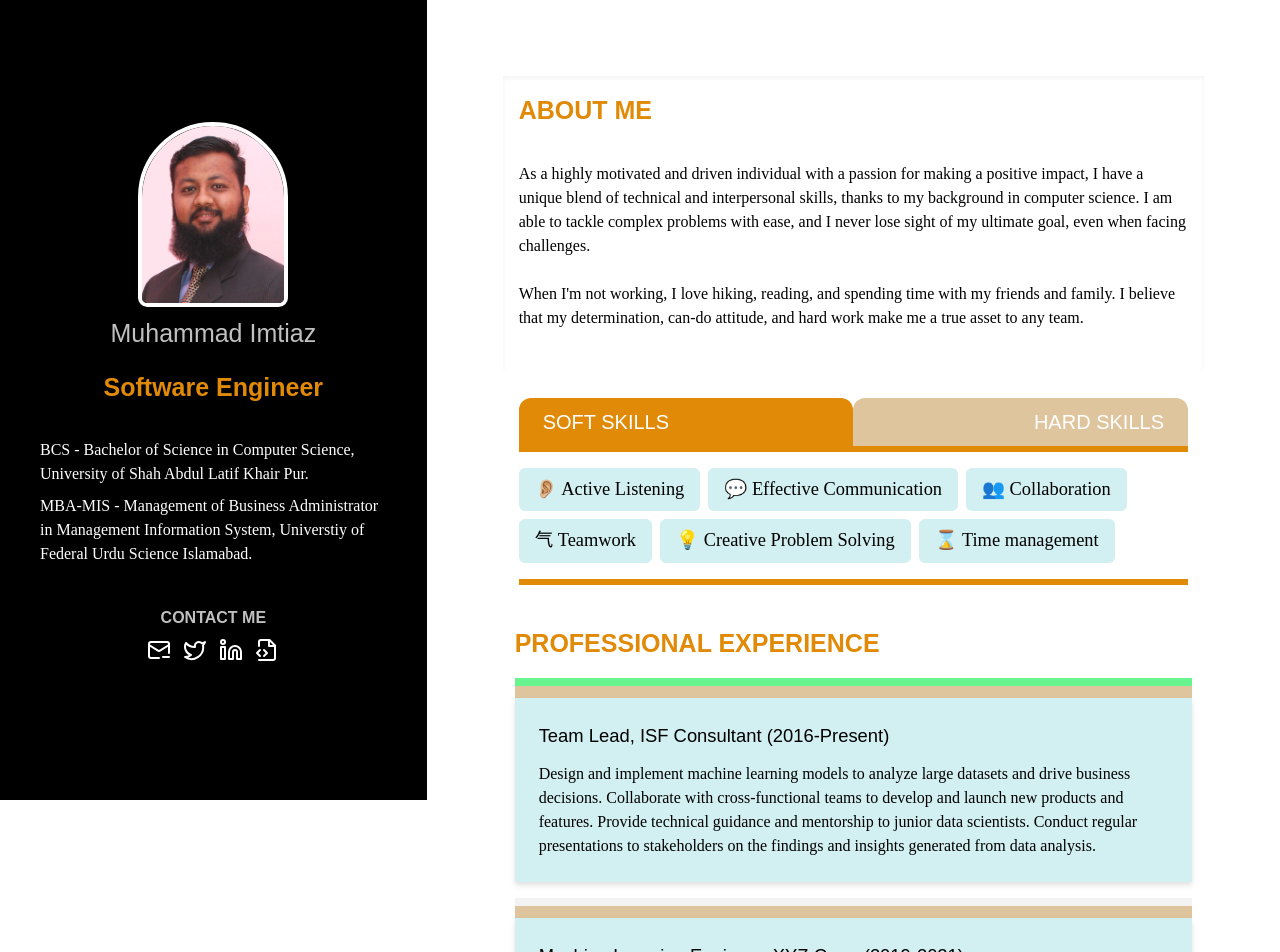
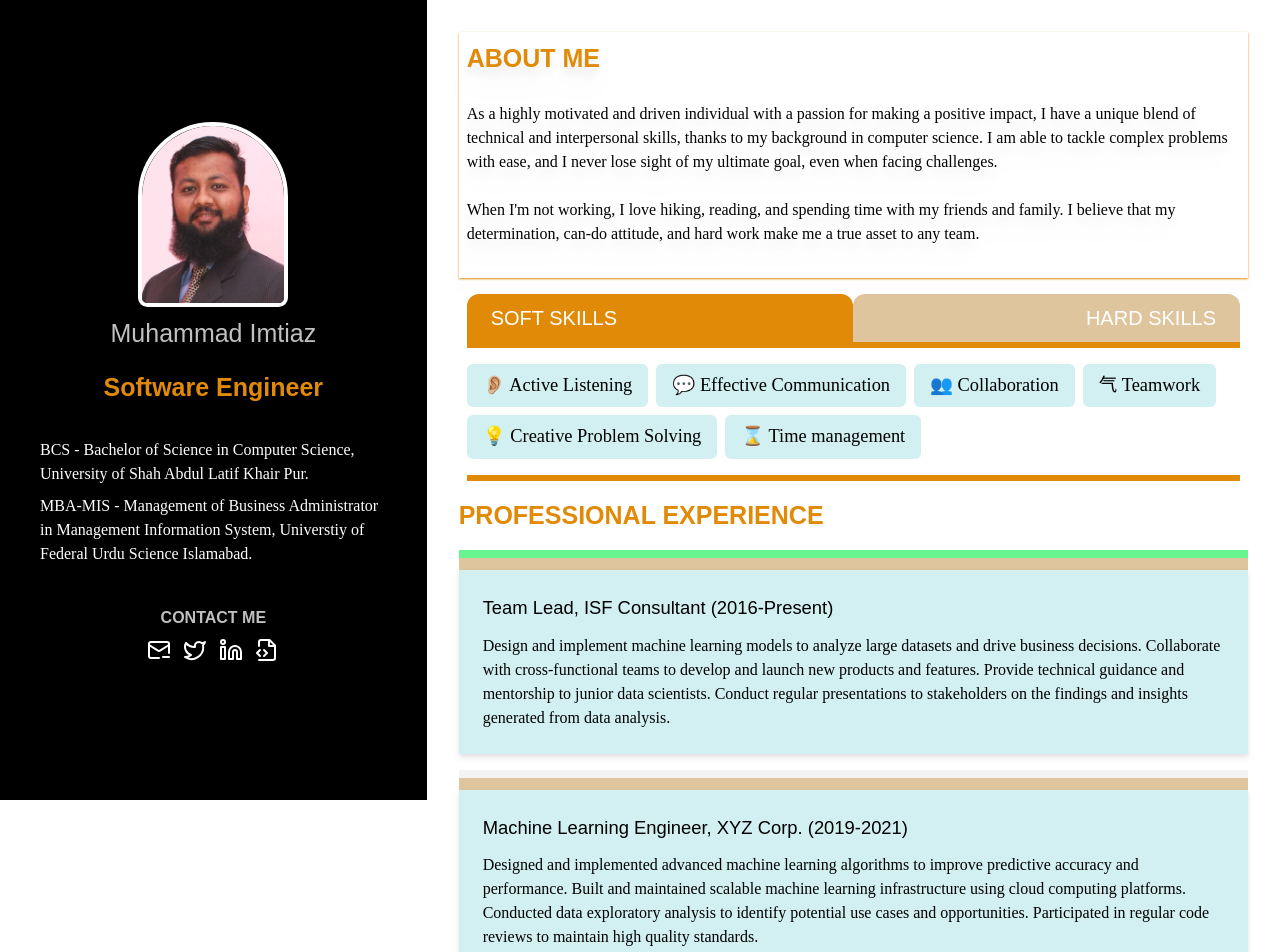
Before and after one commit to imtiazss/portfolio-app, a Next.js app: page / in a window 1280 px wide. Shown: the top 952 px of the page. Built offline with nearby package versions, Linux system fonts and the light colour scheme.

Commit message:
Final release

```diff
--- a/app/component/about-me.jsx
+++ b/app/component/about-me.jsx
@@ -6,8 +6,8 @@ const AboutMe =({data, skills})=> {
     const id = useId();
     return (
         <div>
-            <section className="shadow-inner hover:shadow-lg m-3 p-4">
-                <h2 className="mb-8"> {title}</h2>
+            <section className="drop-shadow-xl shadow-Orange shadow-sm hover:shadow-lg m-2 p-2">
+                <h2 className="mb-6"> {title}</h2>
                 {body?.map((el, i) => (
                     <p key={`${id}_${i}`} className="mb-6">
                         {el}
@@ -17,7 +17,7 @@ const AboutMe =({data, skills})=> {
 
 
             </section>
-            <section className=" m-3 p-4">
+            <section className=" m-2 p-2">
                 <Skills data ={skills} />
             </section>
         </div>
--- a/app/component/professionalExperioence.jsx
+++ b/app/component/professionalExperioence.jsx
@@ -6,7 +6,7 @@ const ProfessionalExperionce =({data}) => {
     return (
         <section>
 
-            <div className="flex flex-col m-6 ">
+            <div className="flex flex-col m-2 ">
             <h2>{title}</h2>
                 {experiences.map(({role, description,current})=> (
                     <div key = {role} className="mt-4 bg-lightOrange hover:bg-Orange flex flex-col rounded-lg gap-3">
--- a/app/layout.tsx
+++ b/app/layout.tsx
@@ -23,7 +23,7 @@ export default function RootLayout({
       <body className ="flex flex-col sm:flex-row">
       <Sidebar data={personalData}/>
 
-            <main className = "grow-full p-16 w-full sm:basis-2/3 bg-slate-100   rounded-xl ml-auto">
+            <main className = "grow-full p-6 w-full sm:basis-2/3 bg-slate-100   rounded-xl ml-auto">
 
         {children}
         </main>
```
